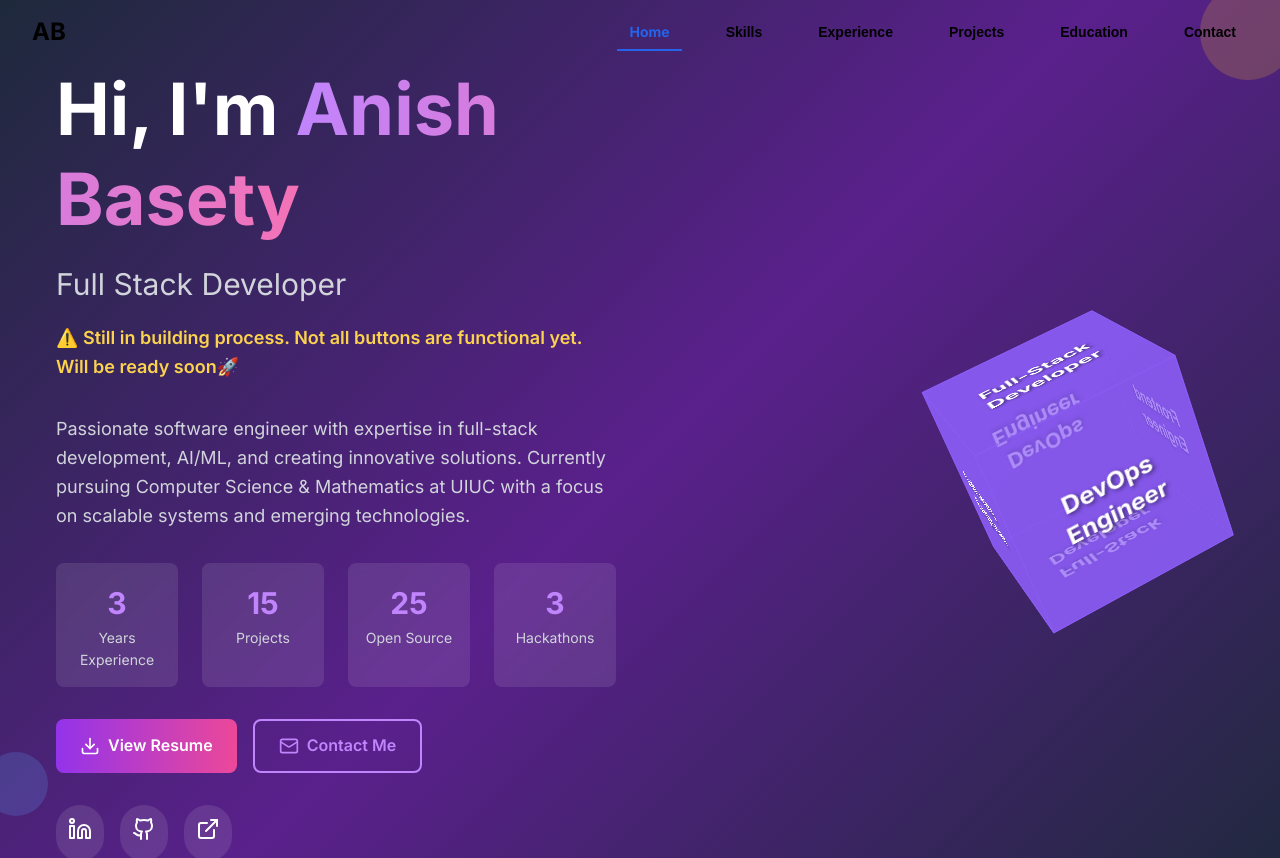
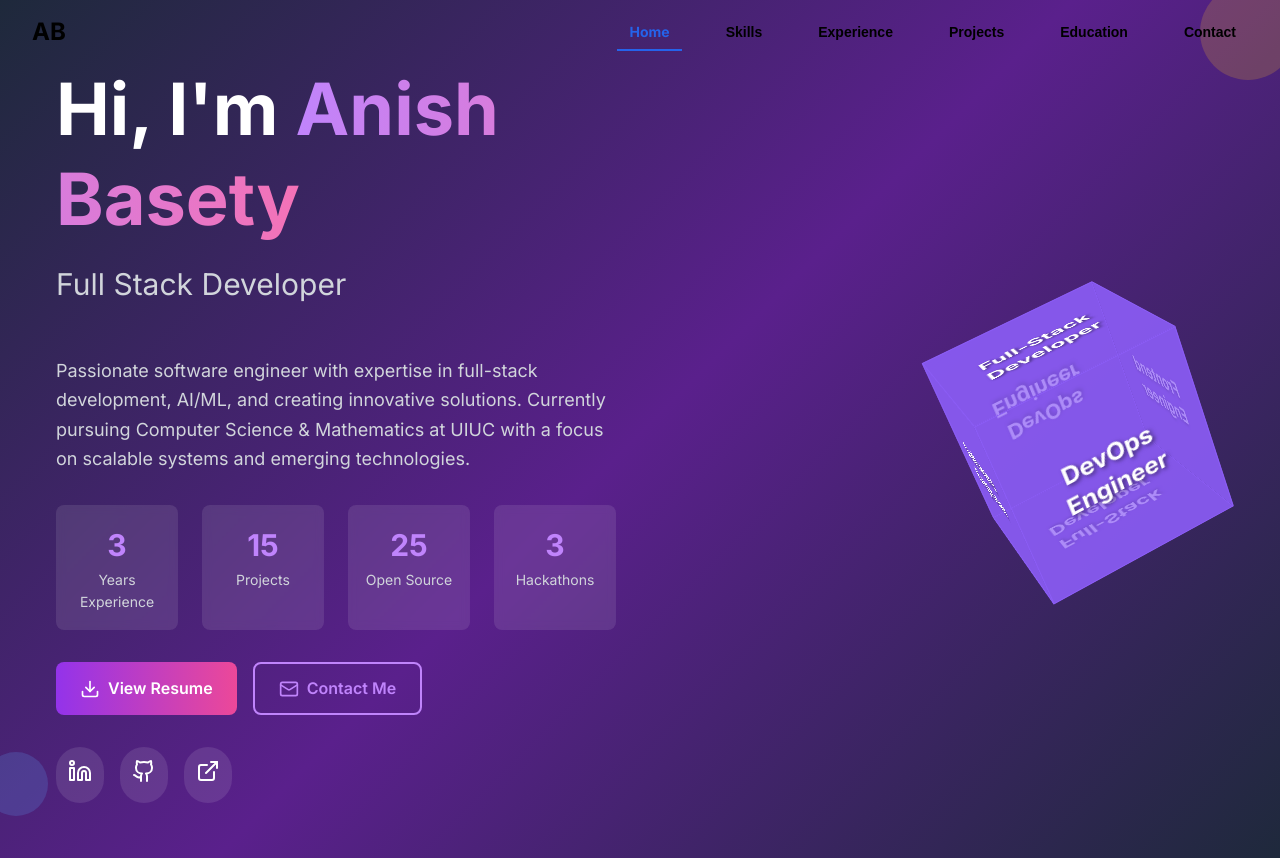
Before and after one commit to anisety/personalwebsite, a React (Vite) app: page / in a window 1280 px wide. Shown: the top 858 px of the page. Built offline with nearby package versions, Linux system fonts and the light colour scheme.

Commit message:
Fully functional

```diff
--- a/src/components/Hero.tsx
+++ b/src/components/Hero.tsx
@@ -63,7 +63,7 @@ const Hero = ({ personal, stats }: HeroProps) => {
                   repeat={Infinity}
                 />
               </div>
-              <p className="hero-warning-text">⚠️ Still in building process. Not all buttons are functional yet. Will be ready soon🚀</p>
+              <p className="hero-warning-text"></p>
             </div>
 
             <p className="hero-summary-text">
```
